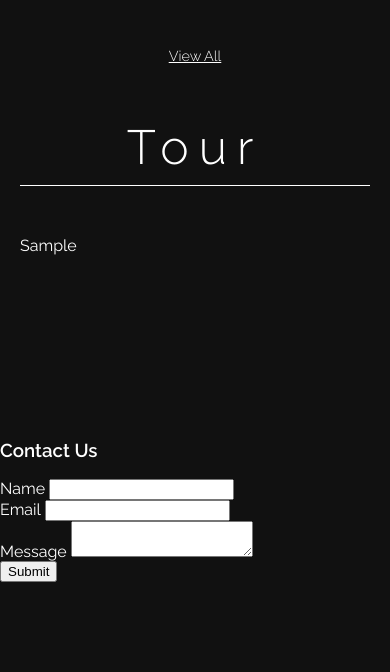
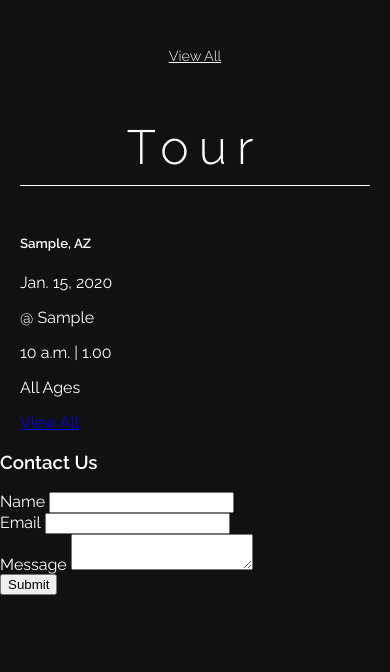
Before and after one commit to alexheist/sickwish, a Django app: page / in a window 390 px wide. Shown: the part 1101-1773 px from the top of the page. Before the commit the page ends 1683 px from the top, so only its background shows below. Run offline with Django 3.2, Linux system fonts and the light colour scheme; tables that the repository leaves empty hold one stand-in row (values such as "Sample post"); style sheets or scripts are compiled from the project's sources; some libraries are stand-ins or nearby versions.

Commit message:
start of tour mobile home

```diff
--- a/main/models.py
+++ b/main/models.py
@@ -47,6 +47,10 @@ class Event(models.Model):
     age_restrictions = models.CharField(
         max_length=2, choices=choices.RESTRICTIONS, default="AA"
     )
+
+    @property
+    def location(self):
+        return f"{self.city}, {self.state}"
 
 
 class Inquiry(models.Model):
--- a/main/templates/main/index.html
+++ b/main/templates/main/index.html
@@ -42,8 +42,15 @@ Sick Wish is a New(er) Wave band formed in Boise, ID in 2014 by former Built to
 <section class="tour">
     <h3 class="tour__header">Tour</h3>
     {% for event in events %}
-        <p>{{ event.venue }}</p>
+        <div class="tour__event">
+            <h5 class="tour__location">{{ event.location }}</h5>
+            <p class="tour__date">{{ event.date }}</p>
+            <p class="tour__venue">@ {{ event.venue }}</p>
+            <p class="tour__details">{{ event.time }} | {{ event.cover|default_if_none:"Free" }}</p>
+            <p class="tour__restrictions">{{ event.get_age_restrictions_display }}</p>
+        </div>
     {% endfor %}
+    <a href="/tour" class="tour__cta">View All</a>
 </section>
 
 <section id="contact" class="contact">
```
